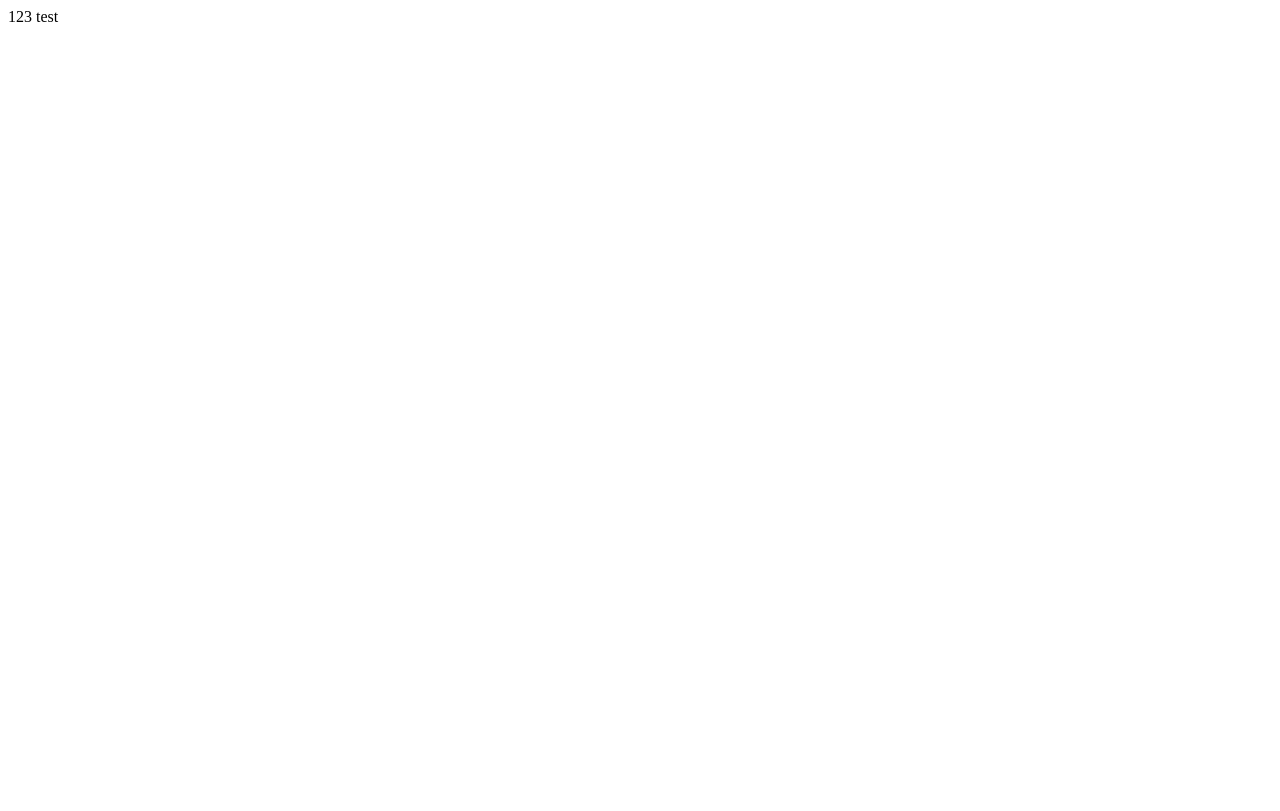
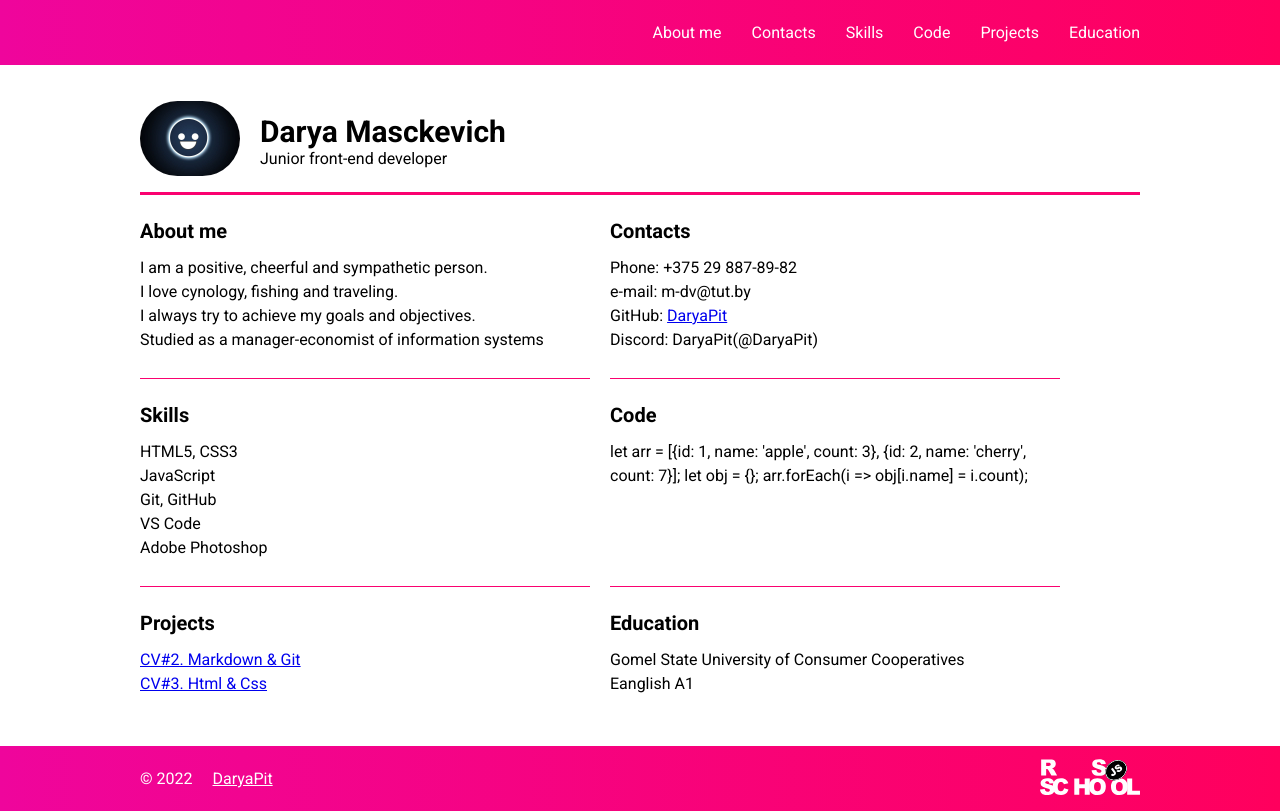
Before and after one commit to DaryaPit/rsschool-cv, a plain HTML site: page index.html in a window 1280 px wide. Drawn offline with Linux system fonts and the light colour scheme.

Commit message:
update: cv3

```diff
--- /dev/null
+++ b/assets/style/style.css
@@ -0,0 +1,122 @@
+* {
+    margin: 0;
+    padding: 0;
+    box-sizing: border-box;
+    font-family: 'Roboto', sans-serif;
+}
+
+body {
+    min-height: 100vh;
+    display: flex;
+    flex-direction: column;
+    justify-content: space-between;
+}
+
+h2 {
+    font-size: 20px;
+    margin-bottom: 13px;
+}
+
+header {
+    background-image: linear-gradient(90deg, rgba(239, 5, 156, 1) 0%, rgba(255, 0, 93, 1) 100%);
+}
+
+section {
+    max-width: 1000px;
+    margin: 0 auto;
+}
+
+.nav_ul {
+    display: flex;
+    justify-content: end;
+    padding: 0;
+    max-width: 1000px;
+    margin: 0 auto;
+    height: 65px;
+    align-items: center;
+}
+
+li {
+    list-style: none;
+}
+
+.nav_a {
+    color: #fff;
+    padding: 0 15px;
+    text-decoration: none;
+    user-select: none;
+}
+
+.nav_a_last {
+    padding-right: 0;
+}
+
+.nav_a:hover {
+    text-decoration: underline;
+}
+
+footer {
+    background-image: linear-gradient(90deg, rgba(239, 5, 156, 1) 0%, rgba(255, 0, 93, 1) 100%);
+    color: #fff;
+}
+
+.footer_container {
+    display: flex;
+    align-items: center;
+    max-width: 1000px;
+    height: 65px;
+    margin: 0 auto;
+}
+
+.link_my_git {
+    margin-left: 20px;
+    color: #fff;
+}
+
+.logo_rs_a {
+    margin-left: auto;
+    filter: invert(1);
+}
+
+img.ava_img {
+    width: 100px;
+    border-radius: 50px;
+}
+
+section.first {
+    display: flex;
+    align-items: center;
+    padding: 12px 0;
+    margin-bottom: 24px;
+    margin-top: 24px;
+    border-bottom: 3px solid #fa0170;
+}
+
+.main_info {
+    margin-left: 20px;
+}
+
+.name {
+    font-size: 30px;
+}
+
+section.second {
+    display: flex;
+    flex-wrap: wrap;
+    column-gap: 20px;
+}
+
+.cv_element {
+    width: 45%;
+    margin-bottom: 24px;
+    padding-bottom: 26px;
+    border-bottom: 1px solid #fa0170;
+}
+
+.no_border {
+    border-bottom: none;
+}
+
+.cv_element_content {
+    line-height: 1.5;
+}
--- a/index.html
+++ b/index.html
@@ -1,2 +1,115 @@
-123
-test
+<!DOCTYPE html>
+<html lang="en">
+
+<head>
+    <meta charset="UTF-8">
+    <meta http-equiv="X-UA-Compatible" content="IE=edge">
+    <meta name="viewport" content="width=device-width, initial-scale=1.0">
+    <link rel="stylesheet" href="./assets/style/style.css">
+    <link rel="preconnect" href="https://fonts.googleapis.com">
+    <link rel="preconnect" href="https://fonts.gstatic.com" crossorigin>
+    <link href="https://fonts.googleapis.com/css2?family=Roboto:ital,wght@0,100;0,300;0,400;0,700;1,400&display=swap"
+        rel="stylesheet">
+    <title>cv</title>
+</head>
+
+<body>
+    <header>
+        <nav>
+            <ul class="nav_ul">
+                <li><a class="nav_a" href="#">About me</a></li>
+                <li><a class="nav_a" href="#">Contacts</a></li>
+                <li><a class="nav_a" href="#">Skills</a></li>
+                <li><a class="nav_a" href="#">Сode</a></li>
+                <li><a class="nav_a" href="#">Projects</a></li>
+                <li><a class="nav_a nav_a_last" href="#">Education</a></li>
+            </ul>
+        </nav>
+    </header>
+    <main>
+        <section class="first">
+            <div class="ava"><img class="ava_img" src="./assets/img/photo_2022-06-13_23-05-14.jpg" alt="my_avatar">
+            </div>
+            <div class="main_info">
+                <h1 class="name">Darya Masckevich</h1>
+                <div class="status">Junior front-end developer</div>
+            </div>
+        </section>
+        <section class="second">
+            <div class="cv_element">
+                <h2>About me</h2>
+                <div class="cv_element_content">
+                    <ul>
+                        <p>I am a positive, cheerful and sympathetic person.<br>
+                            I love cynology, fishing and traveling.<br>
+                            I always try to achieve my goals and objectives.<br>
+                            Studied as a manager-economist of information systems</p>
+                    </ul>
+                </div>
+            </div>
+            <div class="cv_element">
+                <h2>Contacts</h2>
+                <div class="cv_element_content">
+                    <ul>
+                        <li>Phone: +375 29 887-89-82</li>
+                        <li>e-mail: m-dv@tut.by</li>
+                        <li>GitHub: <a href="https://github.com/DaryaPit">DaryaPit</a></li>
+                        <li>Discord: DaryaPit(@DaryaPit)</li>
+                    </ul>
+                </div>
+            </div>
+            <div class="cv_element">
+                <h2>Skills</h2>
+                <div class="cv_element_content">
+                    <ul>
+                        <li>HTML5, CSS3</li>
+                        <li>JavaScript</li>
+                        <li>Git, GitHub</li>
+                        <li>VS Code</li>
+                        <li>Adobe Photoshop</li>
+                    </ul>
+                </div>
+            </div>
+            <div class="cv_element">
+                <h2>Сode</h2>
+                <div class="cv_element_content">
+                    <ul>
+                        <code>
+                            let arr = [{id: 1, name: 'apple', count: 3}, {id: 2, name: 'cherry', count: 7}];
+                            let obj = {};
+                            arr.forEach(i => obj[i.name] = i.count);
+                        </code>
+                    </ul>
+                </div>
+            </div>
+            <div class="cv_element no_border">
+                <h2>Projects</h2>
+                <div class="cv_element_content">
+                    <ul>
+                        <li><a href="https://daryapit.github.io/rsschool-cv/cv">CV#2. Markdown & Git</a></li>
+                        <li><a href="https://daryapit.github.io/rsschool-cv/">CV#3. Html & Css</a></li>
+                    </ul>
+                </div>
+            </div>
+            <div class="cv_element no_border">
+                <h2>Education</h2>
+                <div class="cv_element_content">
+                    <ul>
+                        <li>Gomel State University of Consumer Cooperatives</li>
+                        <li>Eanglish A1</li>
+                    </ul>
+                </div>
+            </div>
+        </section>
+    </main>
+    <footer>
+        <div class="footer_container">
+            <p>&#169 2022</p>
+            <a class="link_my_git" href="https://github.com/DaryaPit/">DaryaPit</a>
+            <a class="logo_rs_a" href="https://rs.school/js/"><img style="width: 100px"
+                    src="./assets/img/rs_school_js.svg" alt="logo_rs_shool"></a>
+        </div>
+    </footer>
+</body>
+
+</html>
--- a/style.css
+++ /dev/null
@@ -1,3 +0,0 @@
-*{
-    margin: 0;
-}
```
Also changed, not shown: assets/img/photo_2022-06-13_23-05-14.jpg (added), assets/img/rs_school_js.svg (renamed from rs_school_js.svg).
